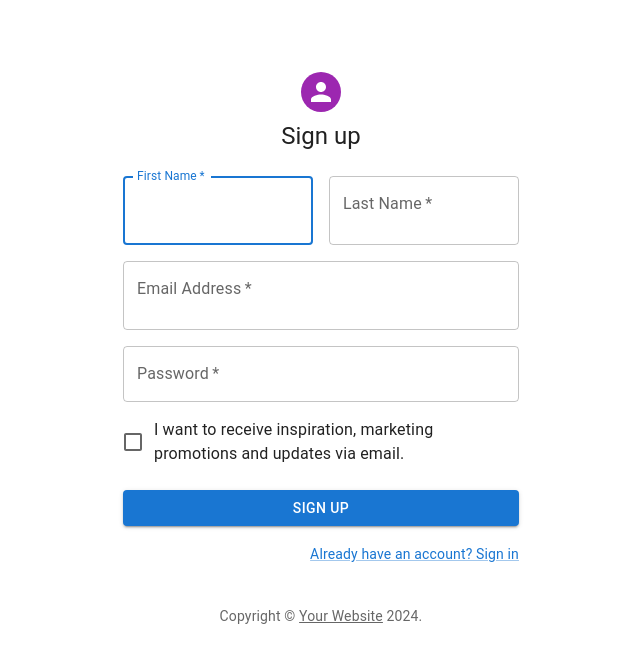
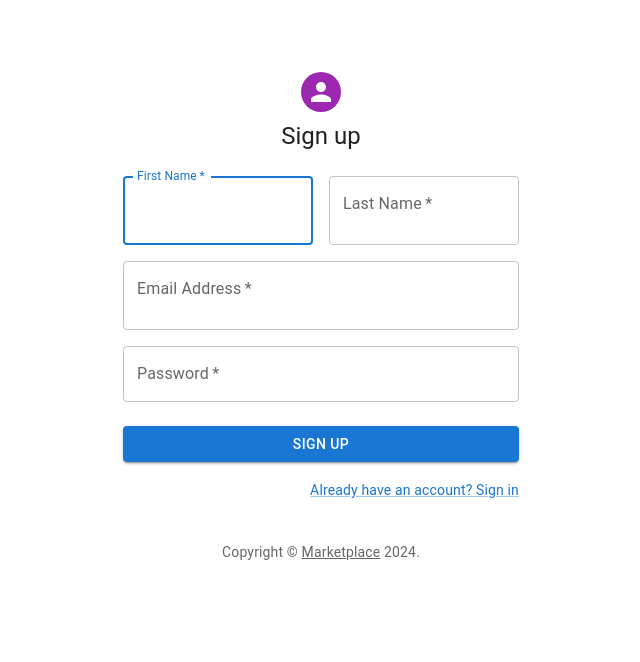
Before and after one commit to Hamna-Akh/Marketplace, a React (Create React App) app in the folder marketplace/: page /users in a window 1280 px wide. Shown: the top 662 px of the page, without its empty margins (319-959 px from the left). Built offline with nearby package versions, Linux system fonts and the light colour scheme.

Commit message:
added form validation for sign up

```diff
--- a/marketplace/src/User/SignInSide.js
+++ b/marketplace/src/User/SignInSide.js
@@ -19,7 +19,7 @@ function Copyright(props) {
     <Typography variant="body2" color="text.secondary" align="center" {...props}>
       {'Copyright © '}
       <Link color="inherit" href="https://mui.com/">
-        Your Website
+        Marketplace
       </Link>{' '}
       {new Date().getFullYear()}
       {'.'}
@@ -49,7 +49,7 @@ export default function SignInSide({ handleSubmit, setEmail, setPassword, email,
           sm={4}
           md={7}
           sx={{
-            backgroundColor: (theme) => theme.palette.success.light, // light green from the theme palette
+            backgroundColor:'#1976d2', // blue
             backgroundSize: 'cover',
             backgroundPosition: 'center',
             display: 'flex',
--- a/marketplace/src/User/SignUp.jsx
+++ b/marketplace/src/User/SignUp.jsx
@@ -1,7 +1,3 @@
-//
-// import React from 'react';
-
-
 import React, { useState, useEffect } from 'react';
 import { useNavigate } from "react-router-dom";
 import Avatar from '@mui/material/Avatar';
@@ -24,7 +20,7 @@ function Copyright(props) {
     <Typography variant="body2" color="text.secondary" align="center" {...props}>
       {'Copyright © '}
       <Link color="inherit" href="https://mui.com/">
-        Your Website
+        Marketplace
       </Link>{' '}
       {new Date().getFullYear()}
       {'.'}
@@ -50,23 +46,34 @@ const SignUp = () => {
     const [profileT , setProfileT ] = useState(type.user);
     const [loggIn , setLoggIn] = useState(0);
     const navigate = useNavigate();
-
+    const [successMessage, setSuccessMessage] = useState('');
 
 
     const handleSubmit = async (event) => {
         event.preventDefault();
         const data = new FormData(event.currentTarget);
 
+            if (!email || !password || !firstName || !lastName) {
+                alert('All fields are required');
+                return;
+            }
+
         try{
-//         console.log(email,firstName,lastName,profileT);
         const resp = await axios.post('http://localhost:8080/user', {email, password, firstName, lastName, profileT, loggIn});
+               setSuccessMessage('User created successfully!');
+                // Clear input fields after successful submission
+                setEmail('');
+                setPassword('');
+                setFirstName('');
+                setLastName('');
+                // Navigate after a delay to display the success message
+                setTimeout(() => {
+                    navigate(-1);
+                }, 2000); // Navigate after 2 seconds
 
-//         console.log(resp.data);
         }catch(error) {
-//         for now
         console.log(error.response);
         };
-        navigate(-1);
       };
 
      return (
@@ -98,6 +105,7 @@ const SignUp = () => {
                               id="firstName"
                               label="First Name"
                               autoFocus
+                              value={firstName}
                               onChange = {(e) => setFirstName(e.target.value)}
                             />
                           </Grid>
@@ -109,6 +117,7 @@ const SignUp = () => {
                               label="Last Name"
                               name="lastName"
                               autoComplete="family-name"
+                              value={lastName}
                               onChange ={(e) => setLastName(e.target.value)}
                             />
                           </Grid>
@@ -120,6 +129,7 @@ const SignUp = () => {
                               label="Email Address"
                               name="email"
                               autoComplete="email"
+                              value={email}
                               onChange = {(e) => setEmail(e.target.value)}
                             />
                           </Grid>
@@ -132,16 +142,16 @@ const SignUp = () => {
                               type="password"
                               id="password"
                               autoComplete="new-password"
+                              value={password}
                               onChange = {(e) => setPassword(e.target.value)}
                             />
                           </Grid>
-                          <Grid item xs={12}>
-                            <FormControlLabel
-                              control={<Checkbox value="allowExtraEmails" color="primary" />}
-                              label="I want to receive inspiration, marketing promotions and updates via email."
-                            />
-                          </Grid>
                         </Grid>
+                        {successMessage && (
+                                <Typography variant="h4" color="primary" align="center" sx={{ mt: 1 }}>
+                                    {successMessage}
+                                </Typography>
+                            )}
                         <Button
                           type="submit"
                           fullWidth
```
Also changed, not shown: 1 other file (tests, documents, lock files or other folders).
